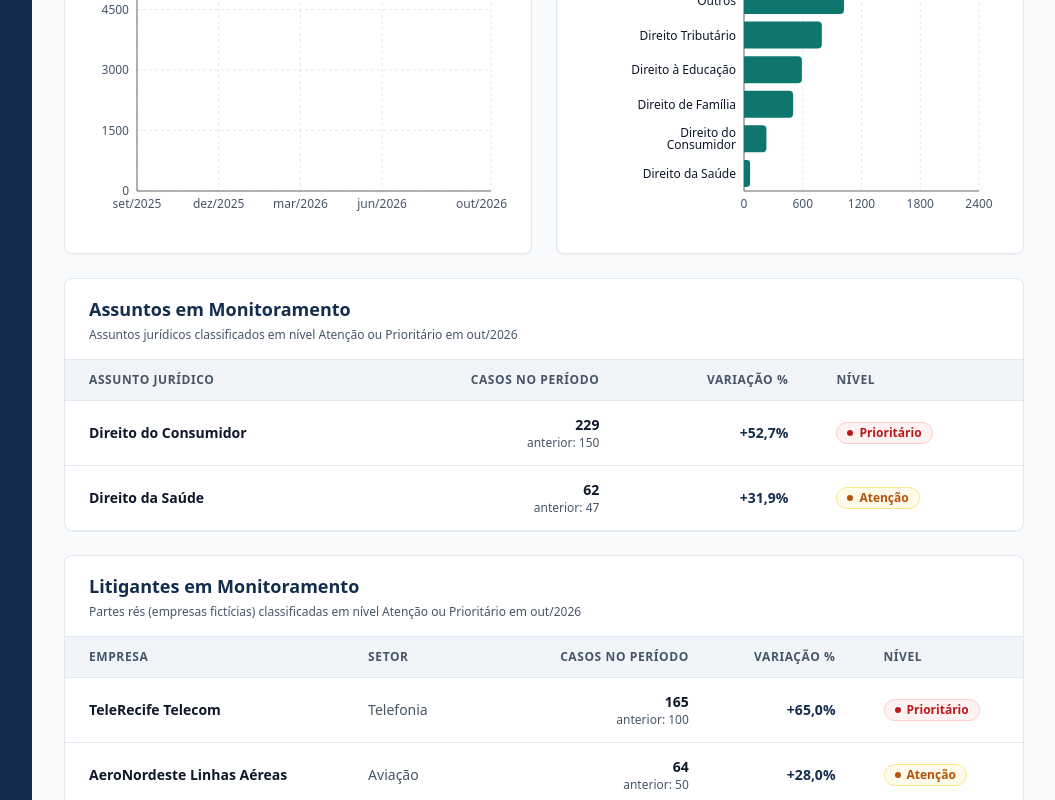
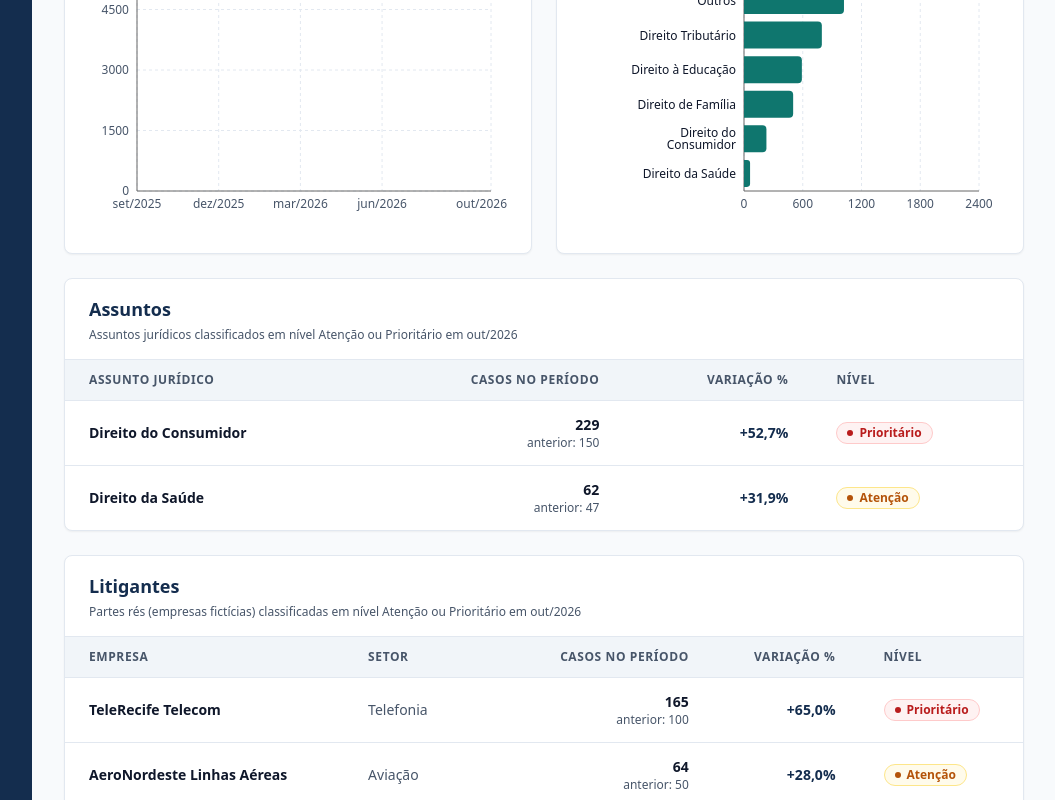
Before and after one commit to johnnerickk474-dev/Criejam, a React (Vite) app: page / in a window 1280 px wide. Shown: the part 565-1365 px from the top of the page, without its empty margins (224-1279 px from the left). Built offline with nearby package versions, Linux system fonts and the light colour scheme.

Commit message:
fix: simplifica titulos das tabelas para Assuntos e Litigantes

```diff
--- a/src/pages/VisaoGeral.tsx
+++ b/src/pages/VisaoGeral.tsx
@@ -228,7 +228,7 @@ export function VisaoGeral() {
           <article className="card-base overflow-hidden">
             <div className="px-6 py-4 border-b border-border-subtle">
               <h2 className="text-lg font-bold text-navy">
-                Assuntos em Monitoramento
+                Assuntos
               </h2>
               <p className="text-xs text-text-secondary mt-1">
                 Assuntos jurídicos classificados em nível Atenção ou Prioritário
@@ -299,7 +299,7 @@ export function VisaoGeral() {
           <article className="card-base overflow-hidden">
             <div className="px-6 py-4 border-b border-border-subtle">
               <h2 className="text-lg font-bold text-navy">
-                Litigantes em Monitoramento
+                Litigantes
               </h2>
               <p className="text-xs text-text-secondary mt-1">
                 Partes rés (empresas fictícias) classificadas em nível Atenção
```
